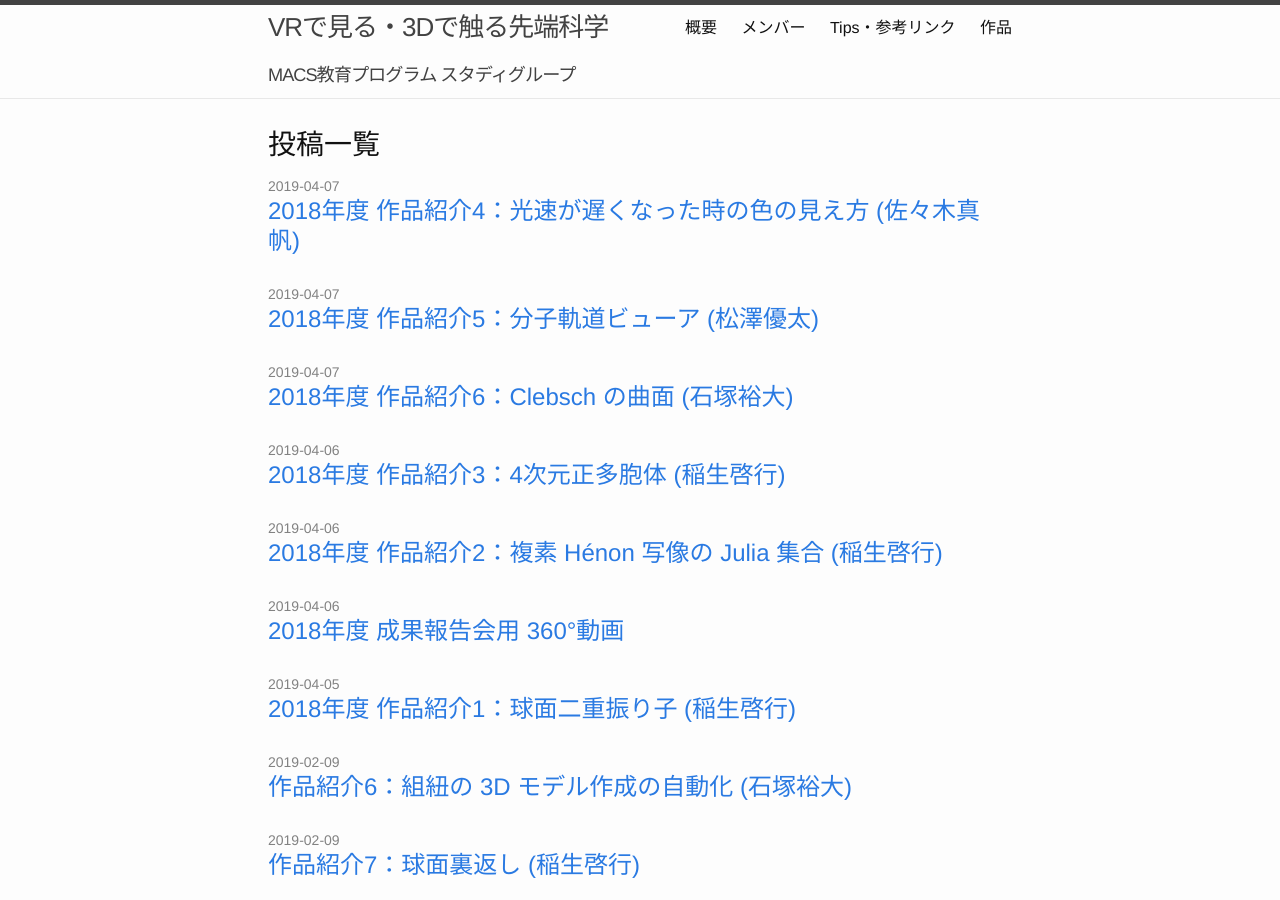
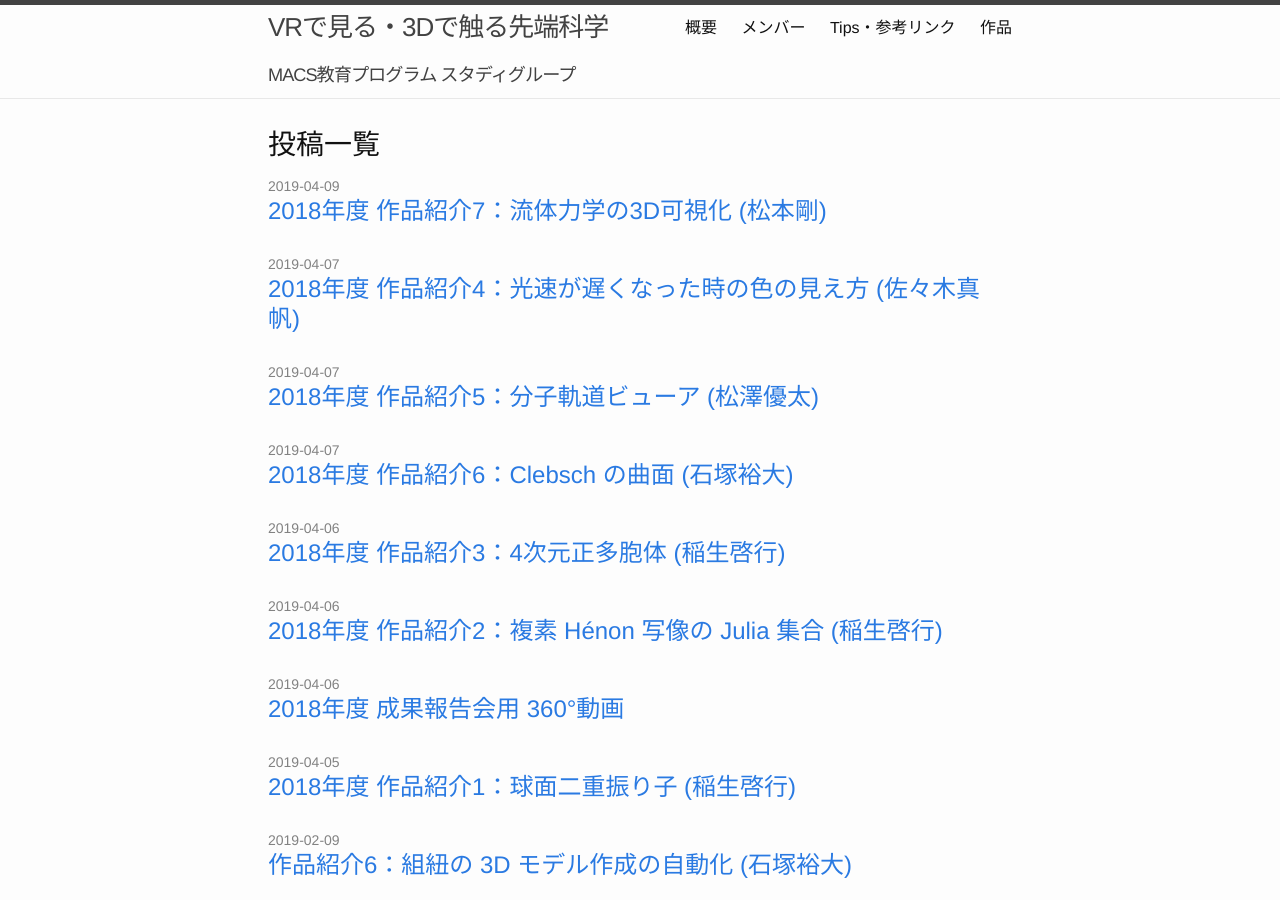
Before and after one commit to macs-vr/macs-vr.github.io, a Jekyll site: the page built from index.md, in a window 1280 px wide and 900 px high. Built offline with Jekyll 4.4.1, drawn with Linux system fonts in a browser that asks for light colours; part of the change alters nothing that is shown.

Commit message:
Add Matumoto's work

```diff
--- /dev/null
+++ b/_posts/2019-04-09-matsumoto.md
@@ -0,0 +1,21 @@
+---
+layout: page
+title: 2018年度 作品紹介7：流体力学の3D可視化 (松本剛)
+---
+物理学第一教室の松本剛さんによる作品です。
+
+周期境界条件下の3次元のNavier-Stokes方程式のシミュレーション結果の可視化結果です。
+これは乱流状態のシミュレーションで、このような場合には渦度場(速度場のrotationを
+とったもの)を可視化の対象とすることが一般的です(強い渦は空間的に局在する性質があるので)。
+
+![周期境界条件下の3次元のNavier-Stokes方程式のシミュレーション結果の可視化]({{site.baseurl}}/images/2018/matsumoto.png)
+
+この例で緑色のかりんとう状のものが、渦度ベクトルの大きさがある特定の値をとる等値面
+になります。管的なものと層的なものがあることがわかります。また、太いパイプ状のものが
+瞬時の速度場がきめる積分曲線になります(パイプの色は赤が高速、青が低速に対応します)。
+渦度ベクトルの大きさでは可視化しにくい大局的な構造(うずまき)が可視化されていることが
+わかります。
+
+この可視化は、ソフトウェア [Paraview](https://www.paraview.org/) によるものです。ここに示した画像のスナップショット
+について、Paraviewの VR 拡張を使って、Oculus rift や Oculus Go による没入型の
+可視化も行いました。
--- a/works.md
+++ b/works.md
@@ -4,7 +4,7 @@ title: 作品
 ---
 # 2018年度
 
-## [成果報告会用 360°動画]({{site.baseurl}}/2019/04/06/demo.html)
+* [成果報告会用 360°動画]({{site.baseurl}}/2019/04/06/demo.html)
 
 ## [佐々木 眞帆：光速が遅くなった時の色の見え方]({{site.baseurl}}/2019/04/07/sasaki.html)
 <img src="/images/2018/sasaki.png" alt="光速が遅くなった時の色の見え方" style="width: 150px;" />
@@ -17,15 +17,15 @@ title: 作品
 ## [石塚 裕大：Clebsch の曲面]({{site.baseurl}}/2019/04/07/ishitsuka.html)
 <img src="/images/2018/ishitsuka.jpg" alt="Clebsch の曲面" style="width: 150px;" />
 
-## 松本 剛：流体力学の3D可視化
+## [松本 剛：流体力学の3D可視化]({{site.baseurl}}/2019/04/09/matsumoto.html)
+<img src="/images/2018/matsumoto.png" alt="流体力学の3D可視化" style="width: 150px;" />
+
 ## [稲生 啓行：球面二重振り子]({{site.baseurl}}/2019/04/05/inou-pendulum.html)
 <img src="/images/2018/DoubleSphericalPendulum.png" alt="球面二重振り子" style="width: 150px;" />
 
 ## [稲生 啓行：正多胞体]({{site.baseurl}}/2019/04/06/inou-polytopes.html)
 
 ## [稲生 啓行：複素 Hénon 写像の Julia 集合]({{site.baseurl}}/2019/04/06/inou-julia.html)
-
-(準備中)
 
 ---
 # 2017年度
```
Also changed, not shown: 1 other file.
